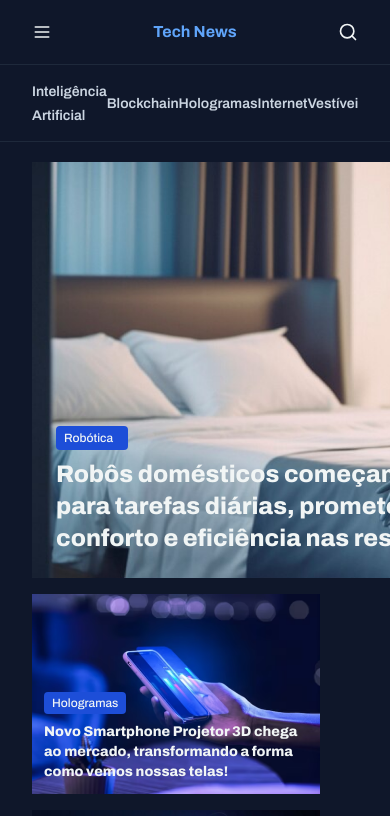
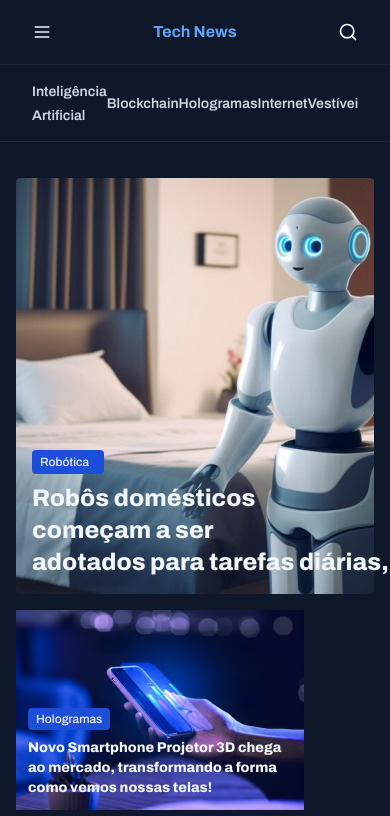
Before and after one commit to cesar7722a/portal-de-noticia, a React (Vite) app: page / in a window 390 px wide. Shown: the top 816 px of the page. Built offline with nearby package versions, Linux system fonts and the light colour scheme.

Commit message:
fazendo responsividade na primeira div do banner welcome

```diff
--- a/src/App.tsx
+++ b/src/App.tsx
@@ -16,7 +16,7 @@ export function App() {
   return (
     <div className="pb-8">
       <Header />
-      <main className="px-8 space-y-20">
+      <main className="md:px-8 md:space-y-20 p-4">
         <BannerWelcome />
         <BannerMoreWeek />
         <div className="flex gap-8 justify-center">
--- a/src/components/bannerWelcome.tsx
+++ b/src/components/bannerWelcome.tsx
@@ -5,13 +5,17 @@ export function BannerWelcome() {
   return (
     <div className="py-5">
       <div className="grid grid-cols-1 md:grid-cols-2 gap-4">
-        <div className="bg-[url('../public/image01.png')] bg-cover bg-center w-[728px] h-[416px] flex items-end">
-          <div className="px-6 pb-6 pt-[72px] flex flex-col gap-2">
+        <div className="bg-[url('../public/image01.png')] bg-cover bg-center md:w-[728px] h-[416px] flex items-end rounded md:rounded-none">
+          <div className="md:px-6 md:pb-6 md:pt-[72px] px-4 pt-8 pb-4 flex flex-col gap-2">
             <TitleArtigo>Robótica</TitleArtigo>
-            <p className="font-extrabold text-2xl truncate">
-              Robôs domésticos começam a ser adotados
-              <br /> para tarefas diárias, prometendo mais
-              <br /> conforto e eficiência nas residências.
+            <p className="font-extrabold text-2xl truncate w-[398px] md:w-full">
+              Robôs domésticos
+              <br className="flex md:hidden" /> começam a ser
+              <br className="flex md:hidden" /> adotados
+              <br className="hidden md:flex" /> para tarefas diárias, prometendo
+              mais
+              <br className="hidden md:flex" /> conforto e eficiência nas
+              residências.
             </p>
           </div>
         </div>
```
